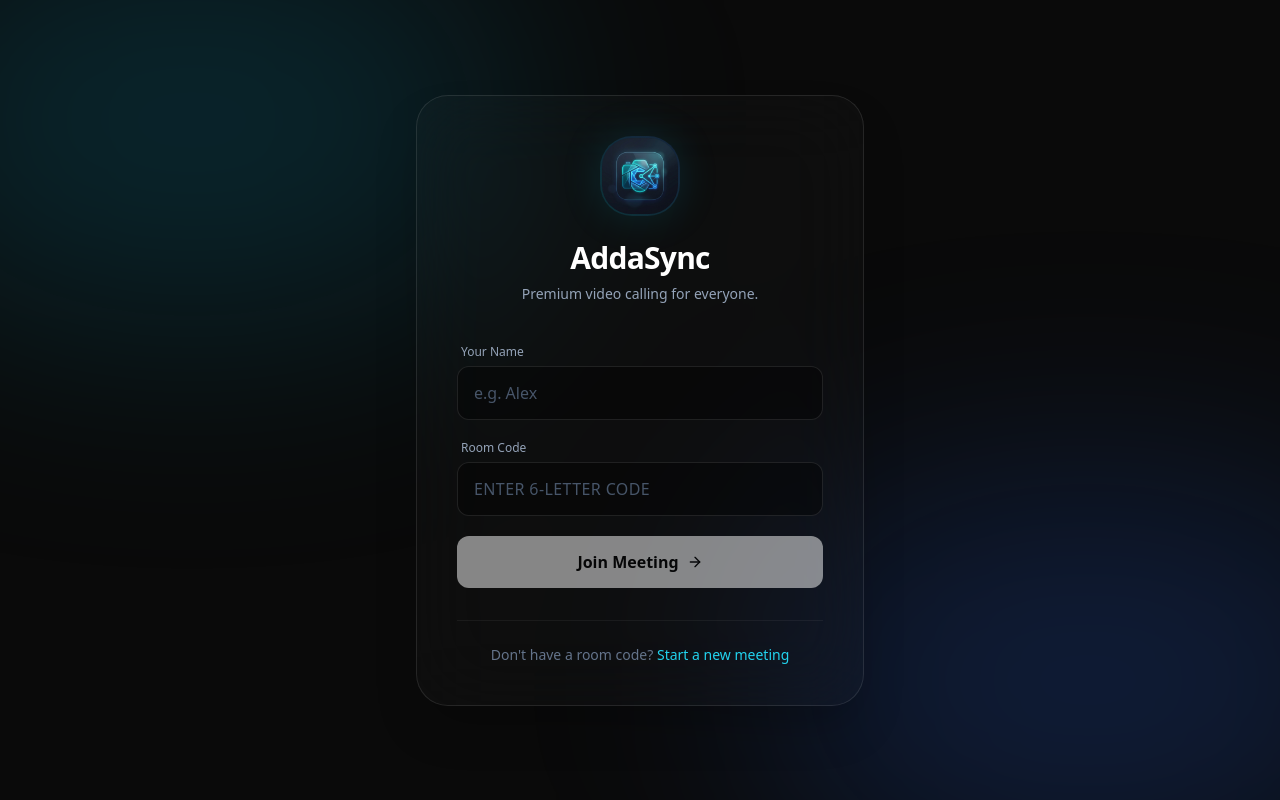
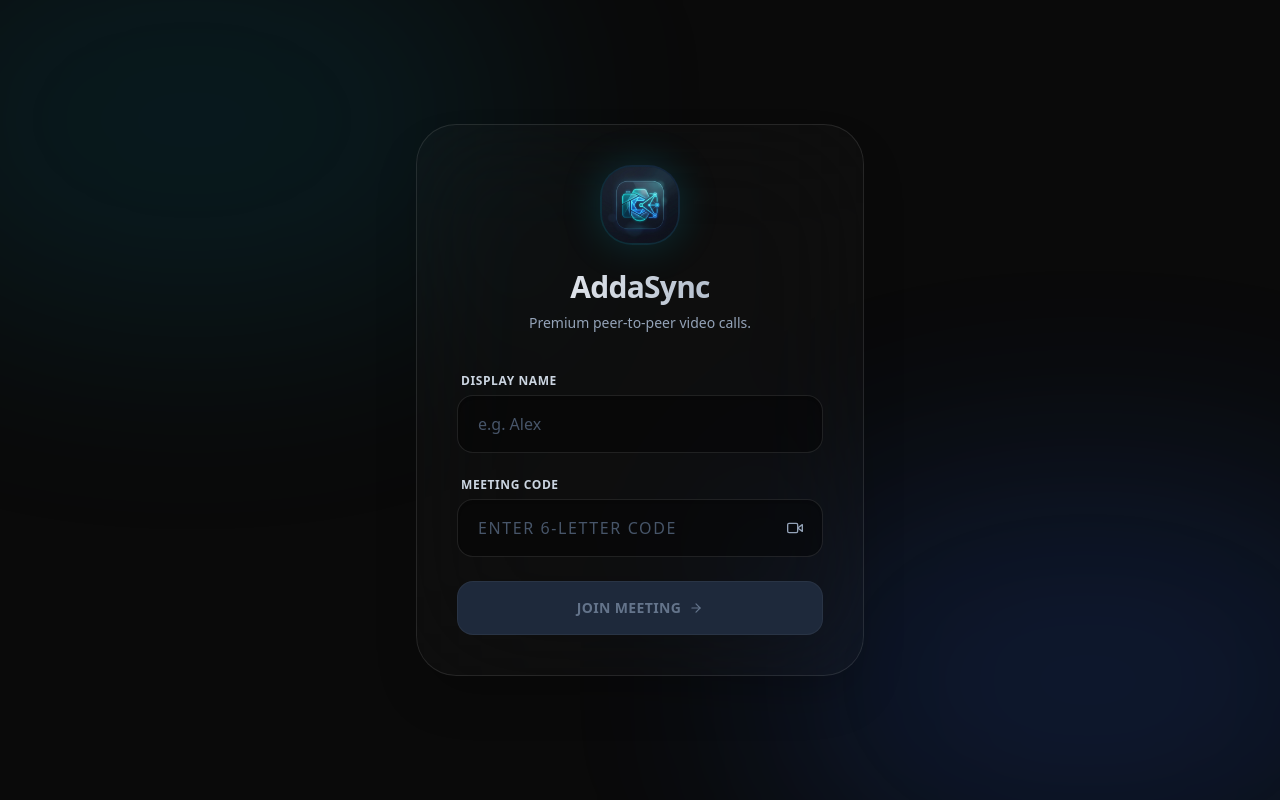
Before and after one commit to abhicodes-02/AddaSync, a React (Vite) app: page / in a window 1280 px wide. Built offline with nearby package versions, Linux system fonts and the light colour scheme; the HTML template or start-up script is replaced by a standard one.

Commit message:
feat(ui): modernize JoinRoom, Toast, and LoadingScreen with animations and accessibility

```diff
--- a/src/components/JoinRoom.jsx
+++ b/src/components/JoinRoom.jsx
@@ -1,22 +1,37 @@
 import { useState } from "react";
 import { useNavigate } from "react-router-dom";
-import { FiVideo, FiArrowRight } from "react-icons/fi";
+import { FiArrowRight, FiVideo } from "react-icons/fi";
 
 export default function JoinRoom() {
   const [roomId, setRoomId] = useState("");
-  const [userName, setUserName] = useState("");
+  const [userName, setUserName] = useState(localStorage.getItem("addasync_name") || "");
+  const [isJoining, setIsJoining] = useState(false);
   const navigate = useNavigate();
 
   const joinRoom = () => {
-    const trimmed = roomId.trim().toUpperCase();
-    if (trimmed.length < 4) {
+    const trimmedId = roomId.trim().toUpperCase();
+    const trimmedName = userName.trim();
+
+    if (trimmedId.length < 4) {
       alert("Room ID must be at least 4 characters");
       return;
     }
-    try { sessionStorage.setItem("addasync_navigated", "true"); } catch (e) {}
-    navigate(`/room/${trimmed}`, {
-      state: { userName: userName.trim() },
+
+    setIsJoining(true);
+
+    try {
+      sessionStorage.setItem("addasync_navigated", "true");
+      localStorage.setItem("addasync_name", trimmedName);
+    } catch (e) {
+      // Ignore Safari private mode errors
+    }
+
+    // Simulate slight network delay for better UX feel
+    setTimeout(() => {
+      navigate(`/room/${trimmedId}`, {
+        state: { userName: trimmedName },
       });
+    }, 400);
   };
 
   const generateRoom = () => {
@@ -25,29 +40,30 @@ export default function JoinRoom() {
   };
 
   return (
-    <div className="min-h-[100dvh] bg-[#0a0a0a] relative overflow-hidden flex items-center justify-center p-4 font-sans text-white">
+    <div className="min-h-[100dvh] bg-[#0a0a0a] relative overflow-hidden flex items-center justify-center p-4 font-sans text-white selection:bg-cyan-500/30">
       {/* Ambient Background Glows */}
-      <div className="absolute top-[-10%] left-[-10%] w-[50%] h-[50%] bg-cyan-600/20 rounded-full blur-[120px] pointer-events-none" />
-      <div className="absolute bottom-[-10%] right-[-10%] w-[50%] h-[50%] bg-blue-600/20 rounded-full blur-[120px] pointer-events-none" />
+      <div className="absolute top-[-10%] left-[-10%] w-[50%] h-[50%] bg-cyan-600/20 rounded-full blur-[120px] pointer-events-none animate-pulse-slow" />
+      <div className="absolute bottom-[-10%] right-[-10%] w-[50%] h-[50%] bg-blue-600/20 rounded-full blur-[120px] pointer-events-none animate-pulse-slow" style={{ animationDelay: '2s' }} />
 
-      <div className="relative z-10 w-full max-w-md">
-        <div className="backdrop-blur-2xl bg-white/[0.02] border border-white/10 rounded-[2rem] shadow-2xl p-8 sm:p-10">
+      <div className="relative z-10 w-full max-w-md animate-[fadeIn_0.5s_ease-out]">
+        <div className="backdrop-blur-3xl bg-white/[0.02] border border-white/10 rounded-[2.5rem] shadow-2xl p-8 sm:p-10 transition-all hover:bg-white/[0.03] hover:border-white/20 hover:shadow-[0_0_80px_rgba(6,182,212,0.1)]">
+
           <div className="text-center mb-10">
-            <div className="w-20 h-20 mx-auto mb-6 rounded-[2rem] bg-gradient-to-tr from-cyan-500/20 to-blue-500/20 p-0.5 flex items-center justify-center shadow-[0_0_40px_rgba(6,182,212,0.15)] overflow-hidden">
+            <div className="w-20 h-20 mx-auto mb-6 rounded-[2rem] bg-gradient-to-tr from-cyan-500/20 to-blue-500/20 p-0.5 flex items-center justify-center shadow-[0_0_40px_rgba(6,182,212,0.2)] overflow-hidden transition-transform hover:scale-105 duration-300">
               <img src="/logo.jpg" alt="AddaSync Logo" className="w-full h-full object-cover rounded-[1.8rem]" />
             </div>
-            <h1 className="text-3xl font-bold tracking-tight text-white mb-2">
+            <h1 className="text-3xl font-extrabold tracking-tight text-transparent bg-clip-text bg-gradient-to-r from-white to-slate-400 mb-2">
               AddaSync
             </h1>
-            <p className="text-slate-400 text-sm">
-              Premium video calling for everyone.
+            <p className="text-slate-400 text-sm font-medium">
+              Premium peer-to-peer video calls.
             </p>
           </div>
 
-          <div className="space-y-5">
-            <div>
-              <label className="block text-xs font-medium text-slate-400 mb-1.5 ml-1">
-                Your Name
+          <div className="space-y-6">
+            <div className="space-y-1.5">
+              <label htmlFor="userName" className="block text-xs font-semibold text-slate-300 ml-1 uppercase tracking-wider">
+                Display Name
               </label>
               <input
                 id="userName"
@@ -56,48 +72,72 @@ export default function JoinRoom() {
                 value={userName}
                 onChange={(e) => setUserName(e.target.value)}
                 placeholder="e.g. Alex"
-                className="w-full bg-black/40 border border-white/10 rounded-xl px-4 py-3.5 text-white placeholder:text-slate-600 focus:outline-none focus:ring-2 focus:ring-cyan-500/50 focus:border-cyan-500 transition-all"
+                className="w-full bg-black/40 border border-white/10 rounded-2xl px-5 py-4 text-white placeholder:text-slate-600 focus:outline-none focus:ring-2 focus:ring-cyan-500/50 focus:border-cyan-500 transition-all duration-300 shadow-inner"
                 autoComplete="name"
+                aria-label="Display Name"
               />
             </div>
 
-            <div>
-              <label className="block text-xs font-medium text-slate-400 mb-1.5 ml-1">
-                Room Code
+            <div className="space-y-1.5">
+              <label htmlFor="roomId" className="block text-xs font-semibold text-slate-300 ml-1 uppercase tracking-wider">
+                Meeting Code
               </label>
+              <div className="relative group">
                 <input
                   id="roomId"
                   name="roomId"
                   type="text"
                   value={roomId}
                   onChange={(e) => setRoomId(e.target.value.toUpperCase())}
-                onKeyDown={(e) => e.key === "Enter" && joinRoom()}
+                  onKeyDown={(e) => e.key === "Enter" && userName.trim() && joinRoom()}
                   placeholder="Enter 6-letter code"
-                className="w-full bg-black/40 border border-white/10 rounded-xl px-4 py-3.5 text-white placeholder:text-slate-600 focus:outline-none focus:ring-2 focus:ring-cyan-500/50 focus:border-cyan-500 transition-all uppercase tracking-wide"
+                  className="w-full bg-black/40 border border-white/10 rounded-2xl px-5 py-4 text-white placeholder:text-slate-600 focus:outline-none focus:ring-2 focus:ring-cyan-500/50 focus:border-cyan-500 transition-all duration-300 uppercase tracking-widest shadow-inner"
+                  aria-label="Room Code"
                 />
+                <button
+                  onClick={generateRoom}
+                  className="absolute right-3 top-1/2 -translate-y-1/2 p-2 rounded-xl text-slate-400 hover:text-cyan-400 hover:bg-cyan-400/10 transition-colors"
+                  title="Generate random code"
+                  type="button"
+                >
+                  <FiVideo size={16} />
+                </button>
+              </div>
             </div>
 
             <button
               onClick={joinRoom}
-              disabled={!userName.trim()}
-              className="w-full group relative flex items-center justify-center gap-2 bg-white text-black font-semibold rounded-xl px-4 py-3.5 hover:bg-slate-100 transition-all active:scale-[0.98] disabled:opacity-50 disabled:active:scale-100"
+              disabled={!userName.trim() || isJoining}
+              className={`
+                w-full relative flex items-center justify-center gap-2
+                font-bold text-sm uppercase tracking-wide rounded-2xl px-4 py-4
+                transition-all duration-300 overflow-hidden group
+                ${!userName.trim() || isJoining
+                  ? "bg-slate-800 text-slate-500 cursor-not-allowed border border-white/5"
+                  : "bg-white text-black hover:bg-slate-100 hover:shadow-[0_0_30px_rgba(255,255,255,0.2)] active:scale-[0.98]"
+                }
+              `}
             >
+              <div className="flex items-center gap-2 z-10">
+                {isJoining ? (
+                  <>
+                    <div className="w-4 h-4 border-2 border-slate-500 border-t-transparent rounded-full animate-spin" />
+                    Connecting...
+                  </>
+                ) : (
+                  <>
                     Join Meeting
-              <FiArrowRight className="group-hover:translate-x-1 transition-transform" />
+                    <FiArrowRight className="group-hover:translate-x-1.5 transition-transform" />
+                  </>
+                )}
+              </div>
+              {/* Button Hover Glow Effect */}
+              {userName.trim() && !isJoining && (
+                <div className="absolute inset-0 bg-gradient-to-r from-cyan-500/10 to-blue-500/10 opacity-0 group-hover:opacity-100 transition-opacity duration-500" />
+              )}
             </button>
           </div>
 
-          <div className="mt-8 pt-6 border-t border-white/5 text-center">
-            <p className="text-slate-500 text-sm">
-              Don't have a room code?{" "}
-              <button
-                onClick={generateRoom}
-                className="text-cyan-400 hover:text-cyan-300 font-medium transition-colors"
-              >
-                Start a new meeting
-              </button>
-            </p>
-          </div>
         </div>
       </div>
     </div>
--- a/src/index.css
+++ b/src/index.css
@@ -63,6 +63,11 @@ body,
     transform: translateX(0);
   }
 }
+
+@keyframes fadeIn {
+  from { opacity: 0; transform: translateY(10px); }
+  to { opacity: 1; transform: translateY(0); }
+}
 /* Custom Scrollbar */
 ::-webkit-scrollbar { width: 6px; height: 6px; }
 ::-webkit-scrollbar-track { background: rgba(255, 255, 255, 0.02); border-radius: 4px; }
--- a/tailwind.config.cjs
+++ b/tailwind.config.cjs
@@ -1,7 +1,11 @@
 module.exports = {
   content: ["./src/**/*.{js,jsx,ts,tsx}"],
   theme: {
-    extend: {},
+    extend: {
+      animation: {
+        'pulse-slow': 'pulse 4s cubic-bezier(0.4, 0, 0.6, 1) infinite',
+      }
+    },
   },
   plugins: [],
 };
```
Also changed, not shown: src/components/ui/LoadingScreen.jsx (+28 -12 lines), src/components/ui/Toast.jsx (+15 -9 lines). Lines whose indentation alone changed are shown as unchanged.
